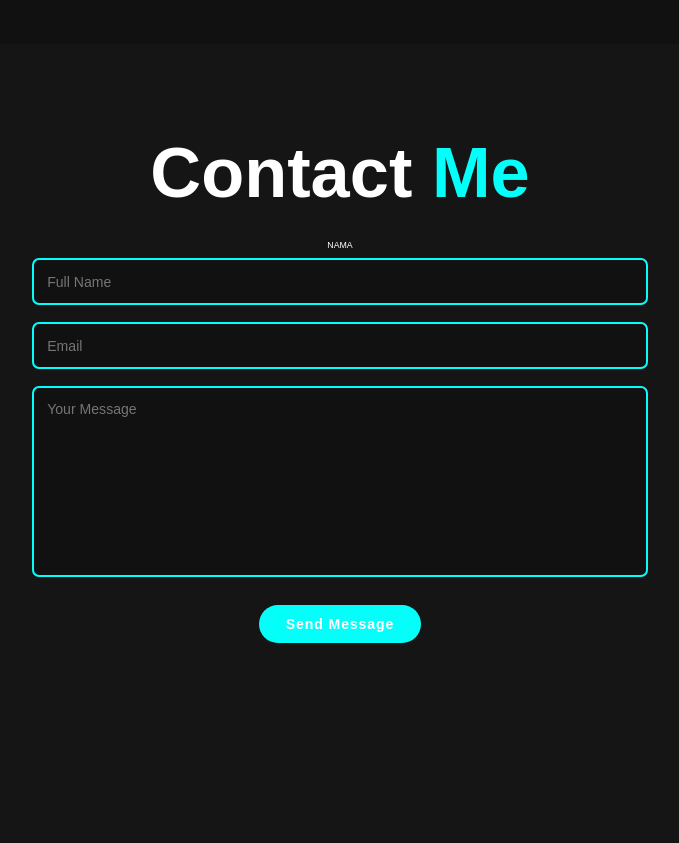
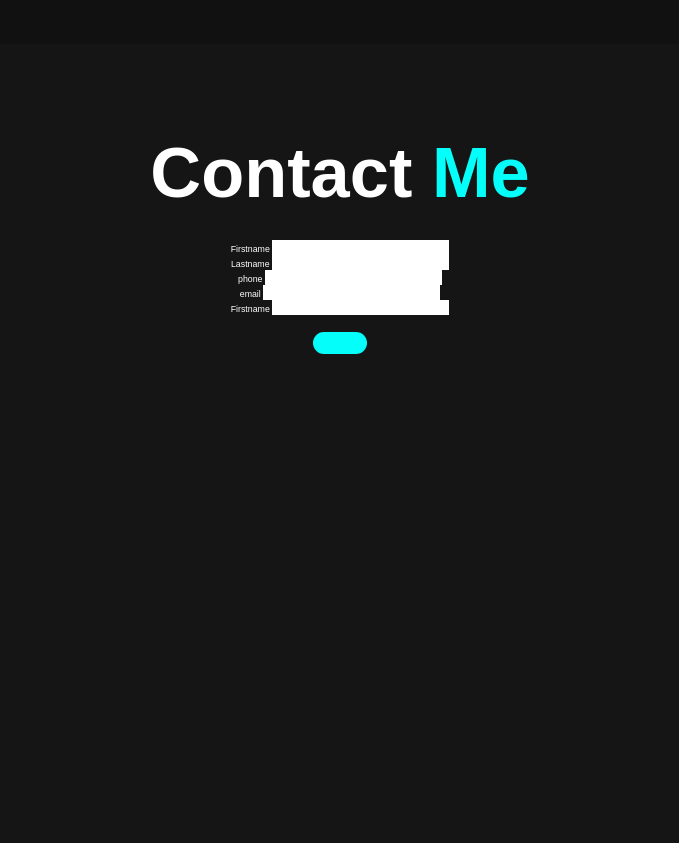
Before and after one commit to dzakyluthfi123/webresponsivee.github.io, a PHP site: page / in a window 1280 px wide. Shown: the part 2883-3726 px from the top of the page, without its empty margins (300-979 px from the left). Run offline with PHP 8.4, Linux system fonts and the light colour scheme.

Commit message:
menambah php

```diff
--- a/index.php
+++ b/index.php
@@ -88,21 +88,50 @@
 <section class="contact" id="contact">
     <h2 class="heading">Contact <span>Me</span></h2>
 
-    <form action="#">
+    <!-- <form action="#">
         <div class="input-box">
             <label for="name">NAMA</label>
             <input type="text" placeholder="Full Name" id="name" name="name" required>
             <input type="email" placeholder="Email" id="email" name="email" required>
         </div>
         <div class="input-box">
-            <!-- <input type="number" placeholder="Phone Number"> -->
-            <!-- <input type="text" placeholder="Subject"> -->
-        </div>
-        <textarea name="message" id="message" cols="30" rows="10" placeholder="Your Message"></textarea>
+             <input type="number" placeholder="Phone Number"> -->
+    <!-- <input type="text" placeholder="Subject"> -->
+    <!-- </div>
+    <textarea name="message" id="message" cols="30" rows="10" placeholder="Your Message"></textarea>
 
-        <input type="submit" value="Send Message" class="btn">
+    <input type="submit" value="Send Message" class="btn">
     </form>
-    <div id="formMessage" class="notification"></div>
+    <div id="formMessage" class="notification"></div> -->
+
+
+    <div class="container">
+        <form method="POST" action="process.php">
+            <div class="form-group">
+                <label for="firstname">Firstname</label>
+                <input type="text" name="firstname" id="firstname" class="form-control" required>
+            </div>
+            <div class="form-group">
+                <label for="lastname">Lastname</label>
+                <input type="text" name="lastname" id="lastname" class="form-control" required>
+            </div>
+            <div class="form-group">
+                <label for="phone">phone</label>
+                <input type="text" name="phone" id="phone" class="form-control" required>
+            </div>
+            <div class="form-group">
+                <label for="email">email</label>
+                <input type="email" name="email" id="email" class="form-control" required>
+            </div>
+            <div class="form-group">
+                <label for="message">Firstname</label>
+                <input type="text" name="message" id="message" class="form-control" required>
+            </div>
+            <div class="form-group">
+                <button type="submit" value="Send Message" class="btn btn-success"></button>
+            </div>
+        </form>
+    </div>
 </section>
 
 
```
Also changed, not shown: config.php (added, +7 -0 lines), process.php (added, +14 -0 lines), submit_form.php (deleted, +0 -40 lines).
